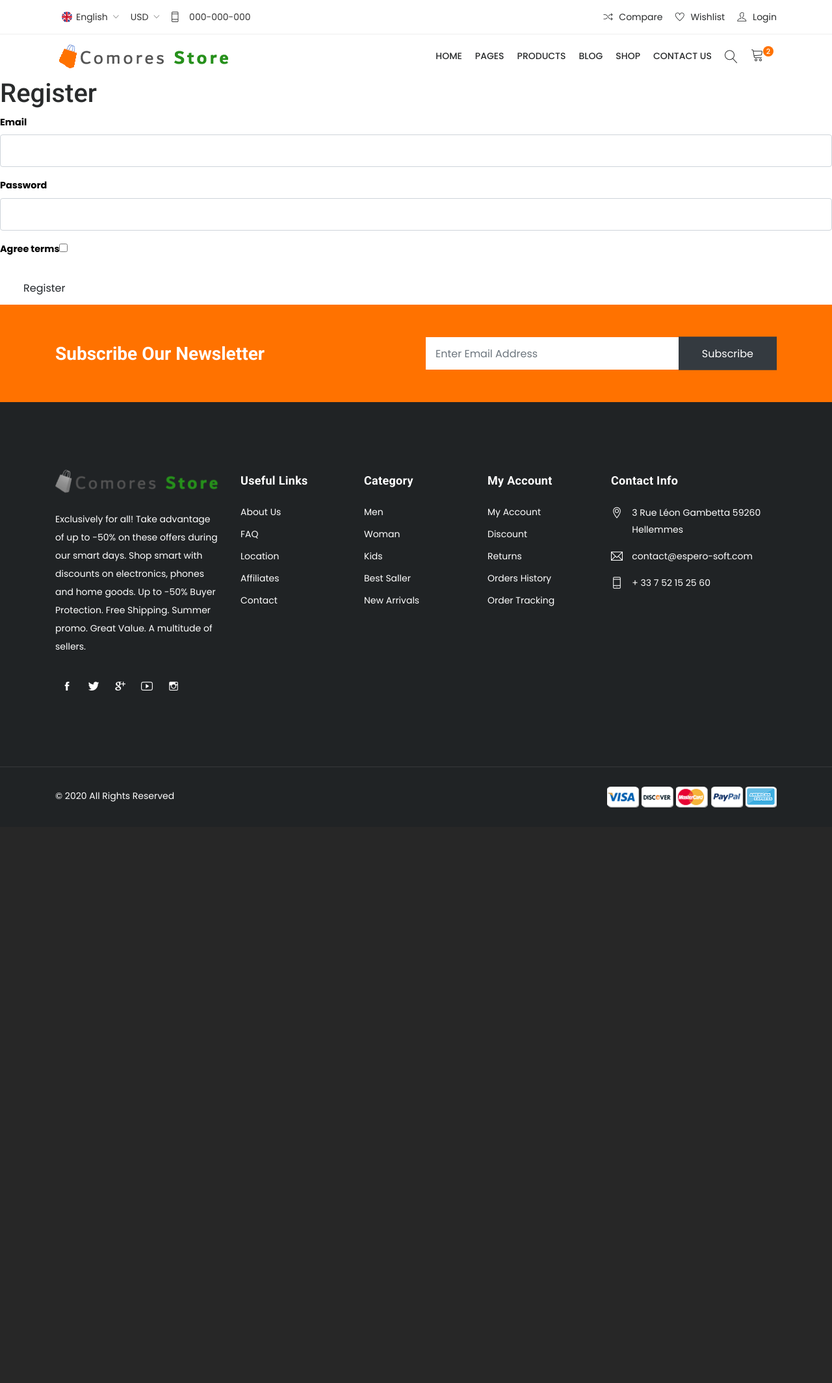
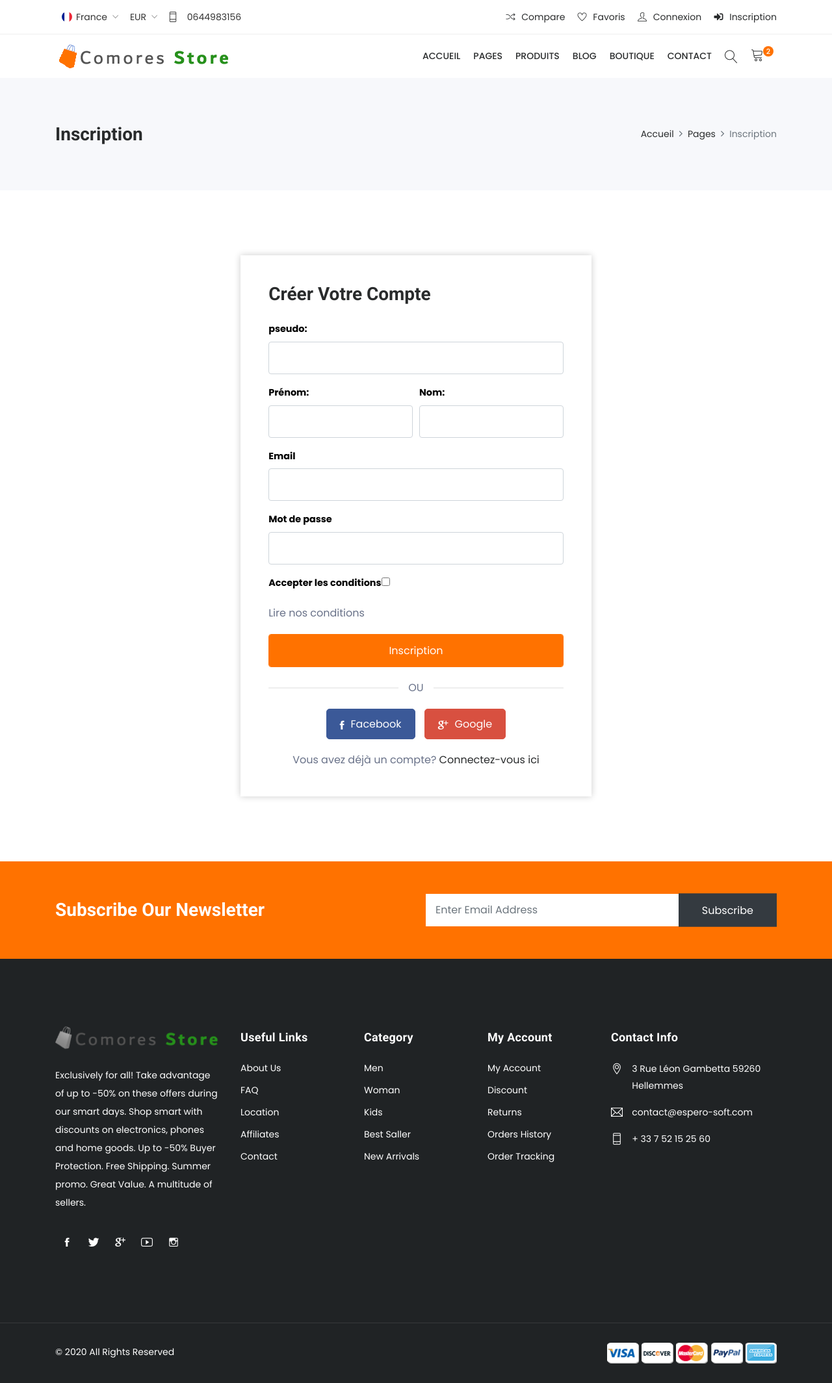
Before and after one commit to farsi99/Comore-store-symf, a Symfony app: template templates/registration/register.html.twig in a window 1280 px wide. Shown: the whole page at 65% size. Before the commit the page ends 1243 px from the top, so only its background shows below. Run offline with Twig, Linux system fonts and the light colour scheme; the template is opened without the code that fills it, so the values that code supplies are empty; grey boxes labelled with a size stand in for pictures from a placeholder-image service; form fields are guessed from the names that the template uses; some libraries are stand-ins or nearby versions; some web fonts are replaced.

Commit message:
security register et login

```diff
--- a/src/Controller/RegistrationController.php
+++ b/src/Controller/RegistrationController.php
@@ -25,14 +25,13 @@ class RegistrationController extends AbstractController
     }
 
     /**
-     * @Route("/register", name="app_register")
+     * @Route("/inscription", name="app_register")
      */
     public function register(Request $request, UserPasswordEncoderInterface $passwordEncoder): Response
     {
         $user = new User();
         $form = $this->createForm(RegistrationFormType::class, $user);
         $form->handleRequest($request);
-
         if ($form->isSubmitted() && $form->isValid()) {
             // encode the plain password
             $user->setPassword(
@@ -53,7 +52,7 @@ class RegistrationController extends AbstractController
                 (new TemplatedEmail())
                     ->from(new Address('contact@comores-store.com', 'Comores Store contact'))
                     ->to($user->getEmail())
-                    ->subject('Please Confirm your Email')
+                    ->subject('Merci de confirmer votre email')
                     ->htmlTemplate('registration/confirmation_email.html.twig')
             );
             // do anything else you need here, like send an email
--- a/templates/base.html.twig
+++ b/templates/base.html.twig
@@ -5,13 +5,13 @@
 		<!-- Meta -->
 		<meta charset="utf-8">
 		<meta http-equiv="X-UA-Compatible" content="IE=edge">
-		<meta content="AliExprass" name="author">
+		<meta content="Comores store" name="author">
 		<meta name="viewport" content="width=device-width, initial-scale=1">
-		<meta name="description" content="Exclusively for all! Take advantage of up to -50% on these offers during our smart days. Shop smart with discounts on electronics, phones and home goods. Up to -50% Buyer Protection. Free Shipping. Summer promo. Great Value. A multitude of sellers.">
+		<meta name="description" content="Exclusivement pour tous! Profitez jusqu'à -50% sur ces offres lors de nos smart days. Achetez intelligemment avec des réductions sur les appareils électroniques, les téléphones et les articles ménagers. Jusqu'à -50% de protection de l'acheteur. Livraison gratuite. Promo d'été. Grande valeur. Une multitude de vendeurs.">
 		<meta name="keywords" content="">
-		<link rel="shortcut icon" type="image/x-icon" href="assets/images/favicon.png">
+		<link rel="shortcut icon" type="image/x-icon" href="{{asset('assets/images/favicon.png')}}">
 
-		<link rel="stylesheet" href="assets/style.css">
+		<link rel="stylesheet" href="{{asset('assets/style.css')}}">
 
 		<title>
 			{% block title %}
--- a/templates/partials/header.html.twig
+++ b/templates/partials/header.html.twig
@@ -14,22 +14,22 @@
 					<div class="d-flex align-items-center justify-content-center justify-content-md-start">
 						<div class="lng_dropdown mr-2">
 							<select name="countries" class="custome_select">
-								<option value='en' data-image="assets/images/eng.png" data-title="English">English</option>
-								<option value='fn' data-image="assets/images/fn.png" data-title="France">France</option>
-								<option value='us' data-image="assets/images/us.png" data-title="United States">United States</option>
+								<option value='fn' data-image="{{asset('assets/images/fn.png')}}" data-title="France">France</option>
+								<option value='en' data-image="{{asset('assets/images/eng.png')}}" data-title="English">English</option>
+								<option value='us' data-image="{{asset('assets/images/us.png')}}" data-title="United States">United States</option>
 							</select>
 						</div>
 						<div class="mr-3">
 							<select name="countries" class="custome_select">
+								<option value='EUR' data-title="EUR">EUR</option>
 								<option value='USD' data-title="USD">USD</option>
-								<option value='EUR' data-title="EUR">EUR</option>
 								<option value='GBR' data-title="GBR">GBR</option>
 							</select>
 						</div>
 						<ul class="contact_detail text-center text-lg-left">
 							<li>
 								<i class="ti-mobile"></i>
-								<span>000-000-000</span>
+								<span>0644983156</span>
 							</li>
 						</ul>
 					</div>
@@ -46,15 +46,31 @@
 							<li>
 								<a href="">
 									<i class="ti-heart"></i>
-									<span>Wishlist</span>
+									<span>Favoris</span>
 								</a>
 							</li>
-							<li>
-								<a href="">
-									<i class="ti-user"></i>
-									<span>Login</span>
-								</a>
-							</li>
+							{% if app.user %}
+								<li>
+									<a href="{{path('app_logout')}}">
+										<i class="ti-user"></i>
+										<span>Déconnexion</span>
+									</a>
+								</li>
+							{% else %}
+								<li>
+									<a href="{{path('app_login')}}">
+										<i class="ti-user"></i>
+										<span>Connexion</span>
+									</a>
+								</li>
+								<li>
+									<a href="{{path('app_register')}}">
+										<i class="fa fa-sign-in-alt"></i>
+										<span>Inscription</span>
+									</a>
+								</li>
+
+							{% endif %}
 						</ul>
 					</div>
 				</div>
@@ -65,8 +81,8 @@
 		<div class="container">
 			<nav class="navbar navbar-expand-lg">
 				<a class="navbar-brand" href="">
-					<img class="logo_light" src="assets/images/logo_light.png" alt="logo"/>
-					<img class="logo_dark" src="assets/images/logo_dark.png" alt="logo"/>
+					<img class="logo_light" src="{{asset('assets/images/logo_light.png')}}" alt="logo"/>
+					<img class="logo_dark" src="{{asset('assets/images/logo_dark.png')}}" alt="logo"/>
 				</a>
 				<button class="navbar-toggler" type="button" data-toggle="collapse" data-target="#navbarSupportedContent" aria-expanded="false">
 					<span class="ion-android-menu"></span>
@@ -74,13 +90,13 @@
 				<div class="collapse navbar-collapse justify-content-end" id="navbarSupportedContent">
 					<ul class="navbar-nav">
 						<li class="dropdown">
-							<a class="nav-link" href="#">Home</a>
+							<a class="nav-link" href="#">Accueil</a>
 						</li>
 						<li class="dropdown">
 							<a class=" nav-link" href="#" data-toggle="dropdown">Pages</a>
 						</li>
 						<li class="">
-							<a class=" nav-link" href="#" data-toggle="dropdown">Products</a>
+							<a class=" nav-link" href="#" data-toggle="dropdown">Produits</a>
 
 						</li>
 						<li class="dropdown">
@@ -88,11 +104,11 @@
 
 						</li>
 						<li class="">
-							<a class=" nav-link" href="#" data-toggle="dropdown">Shop</a>
+							<a class=" nav-link" href="#" data-toggle="dropdown">Boutique</a>
 
 						</li>
 						<li>
-							<a class="nav-link nav_item" href="#">Contact Us</a>
+							<a class="nav-link nav_item" href="#">Contact</a>
 						</li>
 					</ul>
 				</div>
--- /dev/null
+++ b/templates/partials/title_section.html.twig
@@ -0,0 +1,22 @@
+<div class="breadcrumb_section bg_gray page-title-mini">
+	<div class="container">
+		<div class="row align-items-center">
+			<div class="col-md-6">
+				<div class="page-title">
+					<h1>{{ name }}</h1>
+				</div>
+			</div>
+			<div class="col-md-6">
+				<ol class="breadcrumb justify-content-md-end">
+					<li class="breadcrumb-item">
+						<a href="{{path('home')}}">Accueil</a>
+					</li>
+					<li class="breadcrumb-item">
+						<a href="#">Pages</a>
+					</li>
+					<li class="breadcrumb-item active">{{name}}</li>
+				</ol>
+			</div>
+		</div>
+	</div>
+</div>
--- a/templates/registration/register.html.twig
+++ b/templates/registration/register.html.twig
@@ -1,21 +1,78 @@
 {% extends 'base.html.twig' %}
 
-{% block title %}Register{% endblock %}
+{% block title %}Register
+{% endblock %}
+
 
 {% block body %}
-    {% for flashError in app.flashes('verify_email_error') %}
-        <div class="alert alert-danger" role="alert">{{ flashError }}</div>
-    {% endfor %}
 
-    <h1>Register</h1>
+	{{ include ("partials/title_section.html.twig", {'name': 'Inscription'}) }}
 
-    {{ form_start(registrationForm) }}
-        {{ form_row(registrationForm.email) }}
-        {{ form_row(registrationForm.plainPassword, {
-            label: 'Password'
-        }) }}
-        {{ form_row(registrationForm.agreeTerms) }}
+	<div class="login_register_wrap section">
+		<div class="container">
+			<div class="row justify-content-center">
+				<div
+					class="col-xl-6 col-md-10">
+					<!-- FIn template -->
+					{% for flashError in app.flashes('verify_email_error') %}
+						<div class="alert alert-danger" role="alert">{{ flashError }}</div>
+					{% endfor %}
+					<div class="login_wrap">
+						<div class="padding_eight_all bg-white">
+							<div class="heading_s1">
+								<h3>Créer votre compte</h3>
+							</div>
+							{{ form_start(registrationForm) }}
+							<div class="form-group">
+								{{ form_row(registrationForm.username, {'label': 'pseudo:'}) }}
+							</div>
 
-        <button type="submit" class="btn">Register</button>
-    {{ form_end(registrationForm) }}
+							<div class="form-row">
+								<div class="col-md-6">{{ form_row(registrationForm.firstname, {'label': 'Prénom:'}) }}</div>
+								<div class="col-md-6">{{ form_row(registrationForm.lastname, {'label': 'Nom:'}) }}</div>
+							</div>
+
+							<div class="form-group">
+								{{ form_row(registrationForm.email) }}
+							</div>
+							<div class="form-group">
+								{{ form_row(registrationForm.plainPassword, {label: 'Mot de passe'}) }}
+							</div>
+							<div class="login_footer form-group">
+								<div class="chek-form" style="border-bottom:none !important">
+									<div class="custome-checkbox">
+										{{ form_row(registrationForm.agreeTerms, {label: 'Accepter les conditions'}) }}
+									</div>
+									<a href="{{path('cgu_conditions')}}" target="_blank">Lire nos conditions</a>
+								</div>
+							</div>
+							<div class="form-group">
+								<button type="submit" class="btn btn-fill-out btn-block" name="register">Inscription</button>
+							</div>
+							{{ form_end(registrationForm) }}
+							<div class="different_login">
+								<span>
+									ou
+								</span>
+							</div>
+							<ul class="btn-login list_none text-center">
+								<li>
+									<a href="#" class="btn btn-facebook">
+										<i class="ion-social-facebook"></i>Facebook</a>
+								</li>
+								<li>
+									<a href="#" class="btn btn-google">
+										<i class="ion-social-googleplus"></i>Google</a>
+								</li>
+							</ul>
+							<div class="form-note text-center">Vous avez déjà un compte?
+								<a href="">Connectez-vous ici</a>
+							</div>
+						</div>
+					</div>
+				</div>
+			</div>
+		</div>
+	</div>
+
 {% endblock %}
```
Also changed, not shown: other parts of templates/base.html.twig (+15 -16 lines), migrations/Version20210413121455.php (deleted, +0 -31 lines), src/Controller/CGUController.php (added, +23 -0 lines), src/Controller/SecurityController.php (added, +36 -0 lines), src/Entity/User.php (+17 -1 lines), src/Form/RegistrationFormType.php (+12 -6 lines), src/Security/LoginAuthenticator.php (added, +107 -0 lines), templates/cgu/index.html.twig (added, +20 -0 lines), templates/security/login.html.twig (added, +80 -0 lines), 3 other files.
